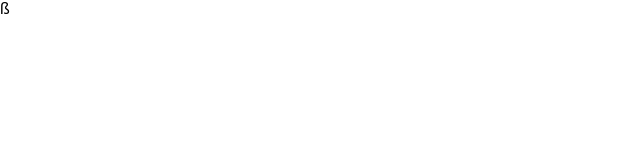
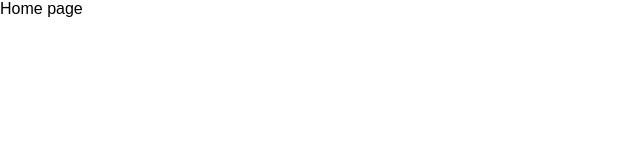
Before and after one commit to taihelsel/open-source-forum, a React (Create React App) app: page / in a window 1280 px wide. Shown: the top 160 px of the page, without its empty margins (0-640 px from the left). Built offline with nearby package versions, Linux system fonts and the light colour scheme.

Commit message:
rendering home page component

```diff
--- a/package.json
+++ b/package.json
@@ -5,6 +5,7 @@
   "dependencies": {
     "react": "^16.3.2",
     "react-dom": "^16.3.2",
+    "react-router-dom": "^4.2.2",
     "react-scripts": "1.1.4"
   },
   "scripts": {
--- a/public/index.html
+++ b/public/index.html
@@ -4,7 +4,7 @@
     <meta charset="utf-8">
     <meta name="viewport" content="width=device-width, initial-scale=1, shrink-to-fit=no">
     <meta name="theme-color" content="#000000">
-    <link rel="manifest" href="%PUBLIC_URL%/manifest.json">ß
+    <link rel="manifest" href="%PUBLIC_URL%/manifest.json">
     <title>OS Blogger</title>
   </head>
   <body>
--- a/src/App.js
+++ b/src/App.js
@@ -1,12 +1,17 @@
 import React, { Component } from 'react';
+import { BrowserRouter as Router, Route } from 'react-router-dom';
 import './App.css';
 
+/*React Components*/
+import Home from "./components/Home.js";
 class App extends Component {
   render() {
     return (
-      <div className="App">
-
-      </div>
+      <Router>
+        <div className="App">
+          <Route exact path="/" component={Home} />
+        </div>
+      </Router>
     );
   }
 }
--- /dev/null
+++ b/src/components/Home.js
@@ -0,0 +1,13 @@
+import React, { Component } from 'react';
+
+class Home extends Component {
+  render() {
+    return (
+        <section id="Home" >
+            Home page
+        </section>
+    );
+  }
+}
+
+export default Home;
```
